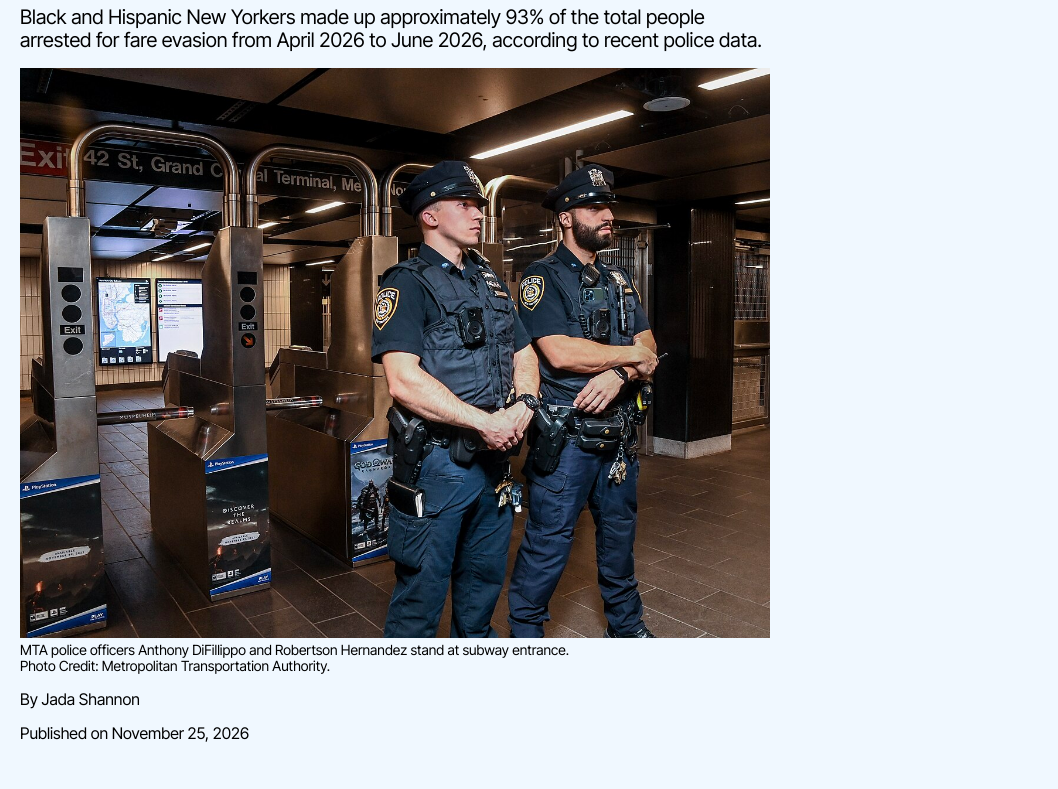
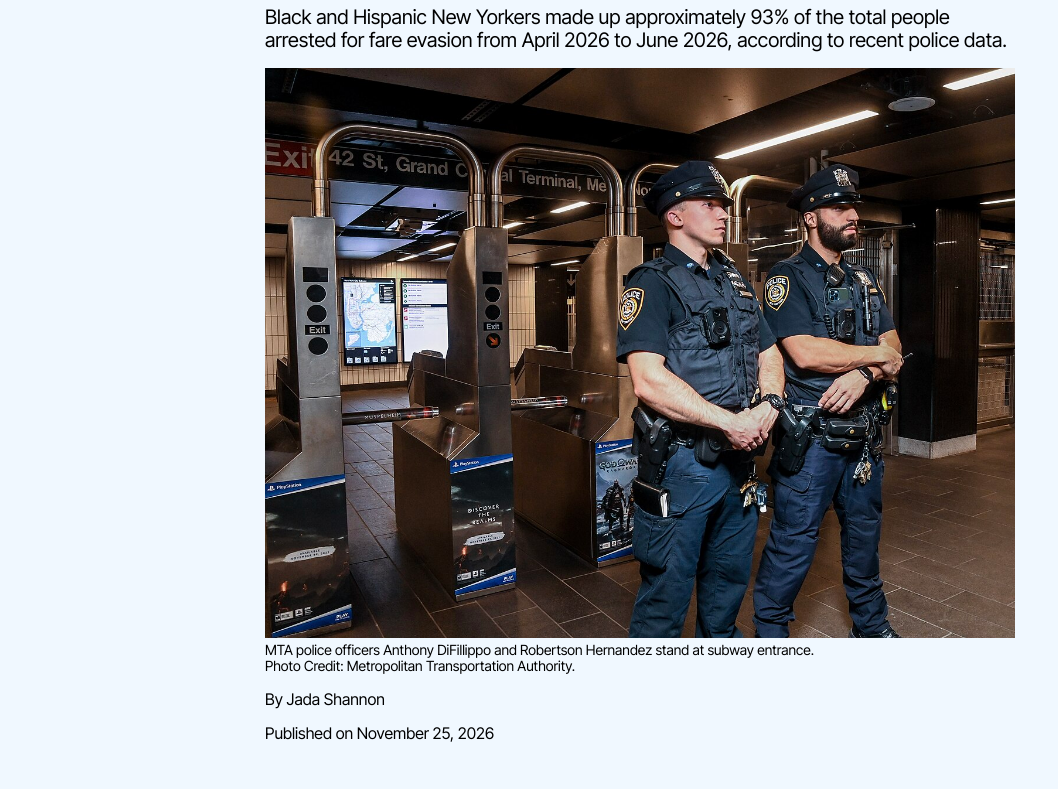
Before and after one commit to Jshannon42/nypdfareevasionenforcement, a plain HTML site: page index.html in a window 1280 px wide. Shown: the part 74-863 px from the top of the page, without its empty margins (0-1058 px from the left). Drawn offline with nearby package versions, Linux system fonts and the light colour scheme; a script that the page names is missing.

Commit message:
Add container class with margin and max-width styles

```diff
--- a/style.css
+++ b/style.css
@@ -79,6 +79,10 @@ div.chart{
 img {max-width: 100%;
     }
 
+ .container{
+    margin: auto;
+    max-width: 750px;}
+
 /*All of my desktop rules need
 to be above this bracket*/
 
```
